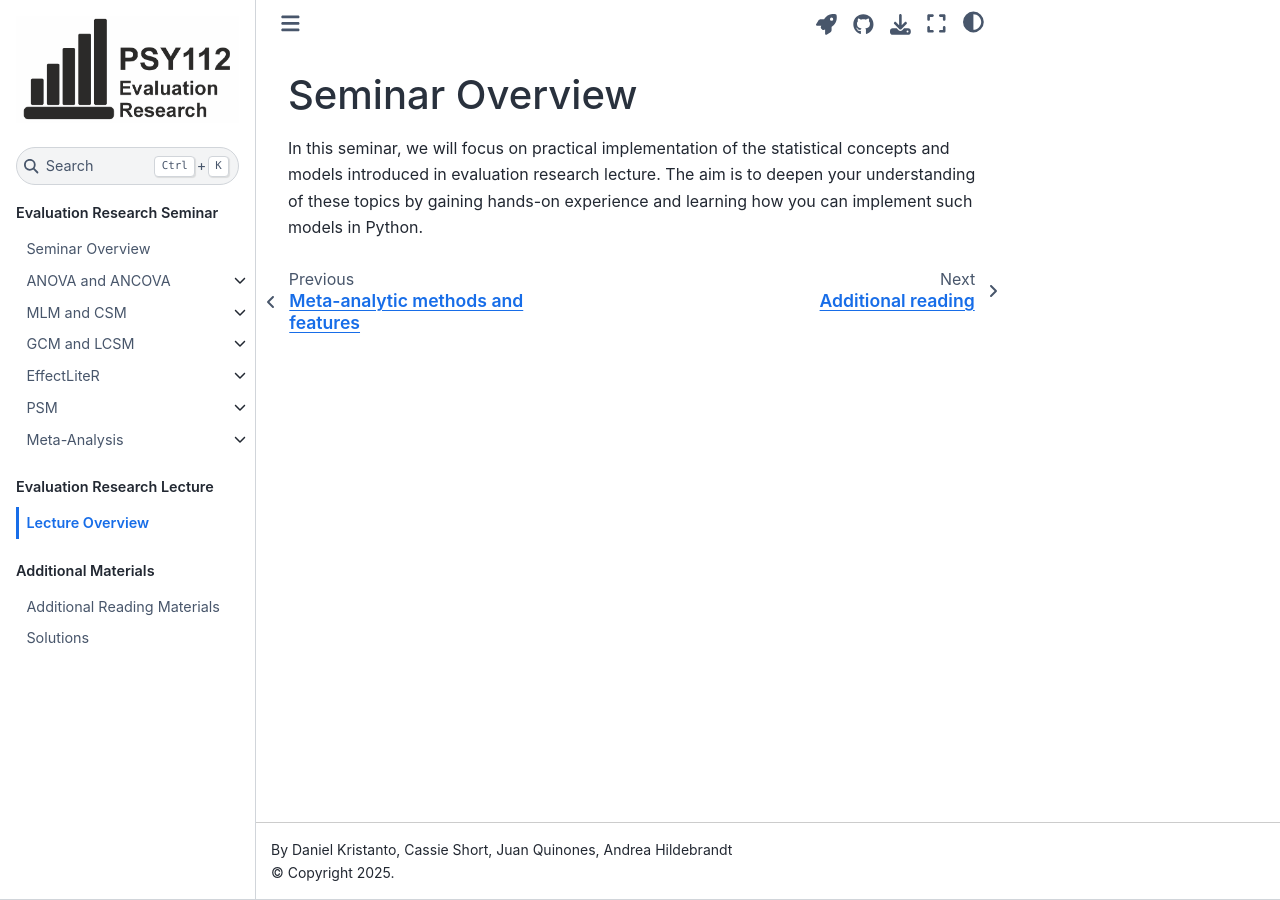
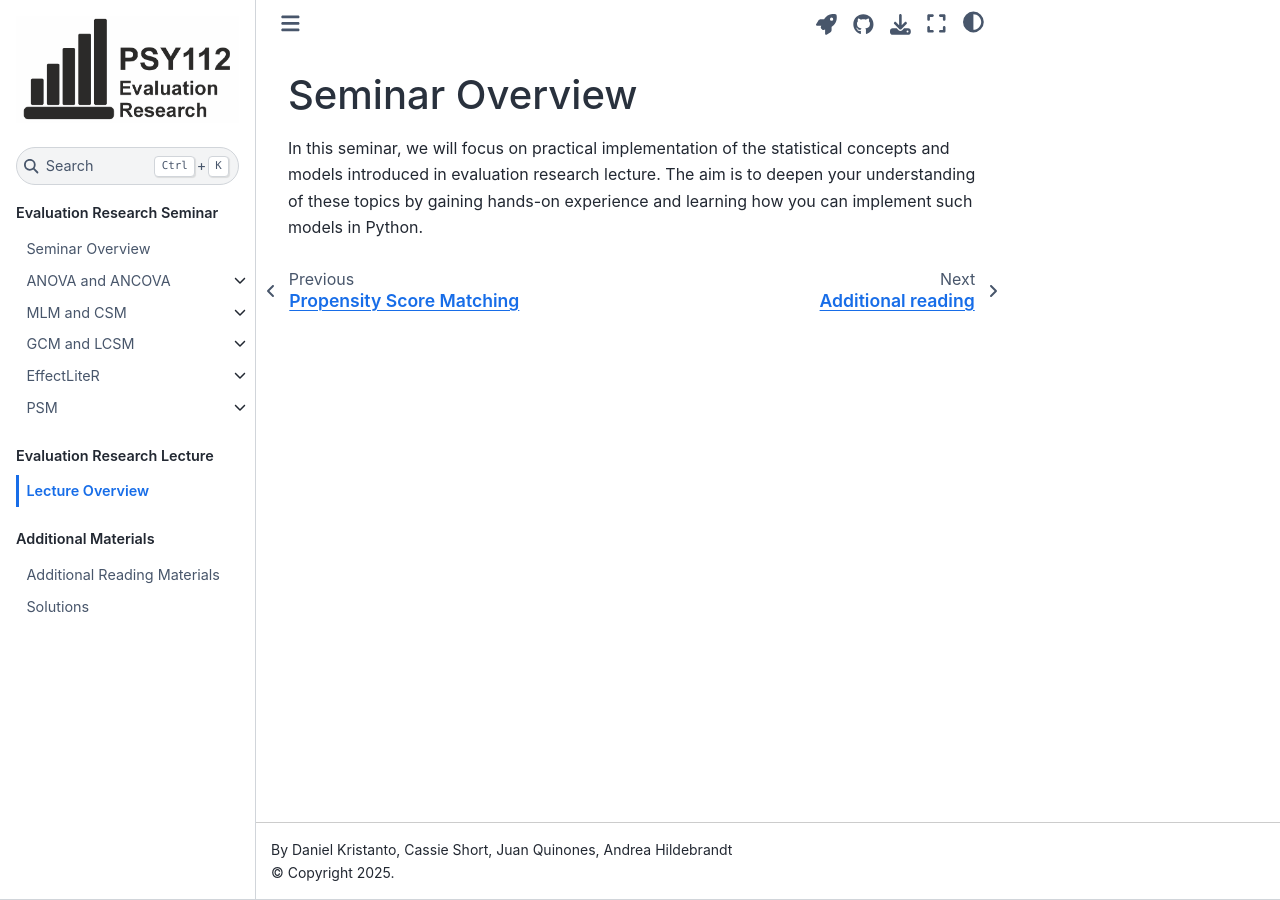
Before and after one commit to kristantodan12/psy112-ER, a Jupyter Book: the page built from book/Lecture/Introduction.md, in a window 1280 px wide. Built offline with Jupyter Book 1.0.4 settings and Sphinx 7.4.7 and the Sphinx Book theme 1.1.4, drawn with Linux system fonts in a browser that asks for light colours; pages that are not in the unit, such as notebooks, are missing from menus; some of the changed lines change nothing that is shown.

Commit message:
Update session 5

```diff
--- a/_toc.yml
+++ b/_toc.yml
@@ -61,15 +61,6 @@ parts:
           title: Data exploration
         - file: book/Seminar/PSM/2_Propensity_score_matching
           title: PSM
-    - file: book/Seminar/Meta_Analysis/0_Introduction
-      title: Meta-Analysis
-      sections:
-        - file: book/Seminar/Meta_Analysis/1_Working_example
-          title: Data exploration
-        - file: book/Seminar/Meta_Analysis/2_First_meta-analysis
-          title: Meta-Analysis
-        - file: book/Seminar/Meta_Analysis/3_Meta-analytic_methods_features
-          title: Meta-analytic methods and features
 - caption: Evaluation Research Lecture
   chapters:
     - file: book/Lecture/Introduction
```
Also changed, not shown: book/Seminar/PSM/1_Working_example.ipynb, book/Seminar/PSM/2_Propensity_score_matching.ipynb, 1 other file.
